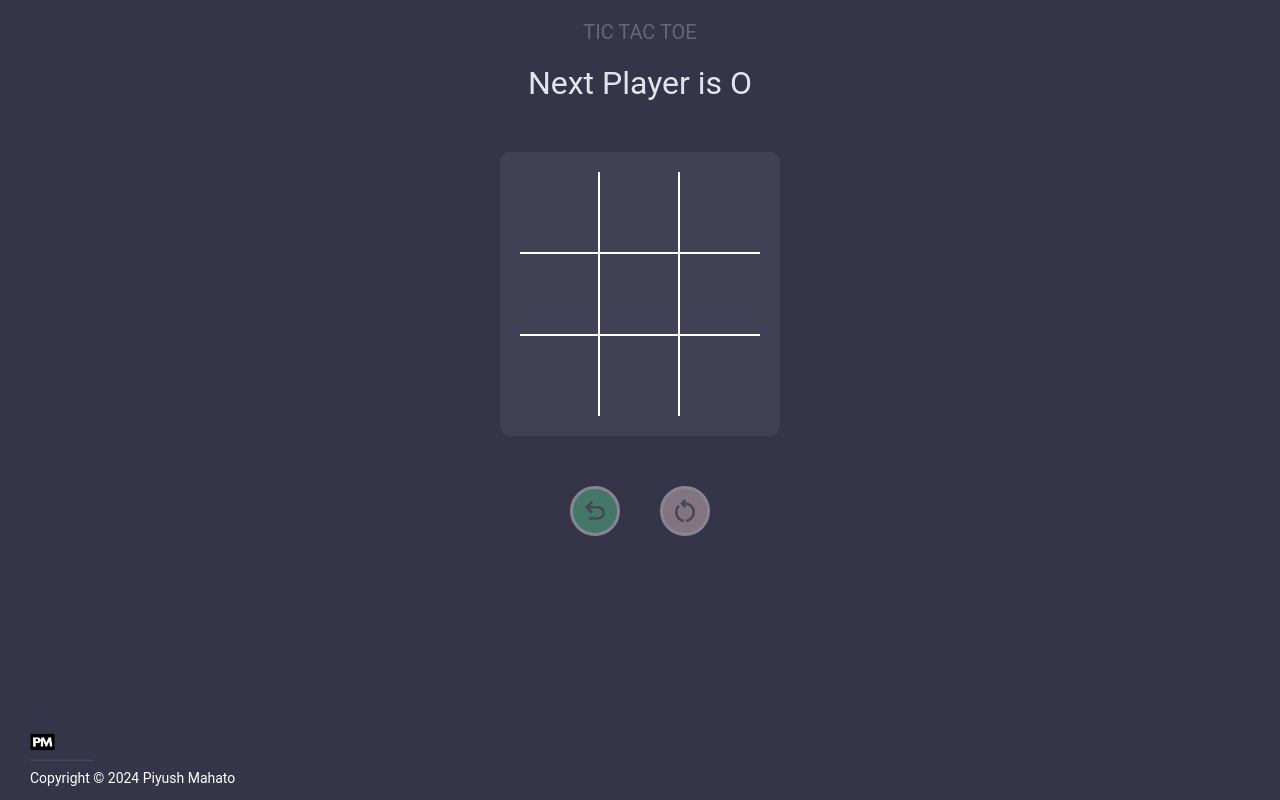
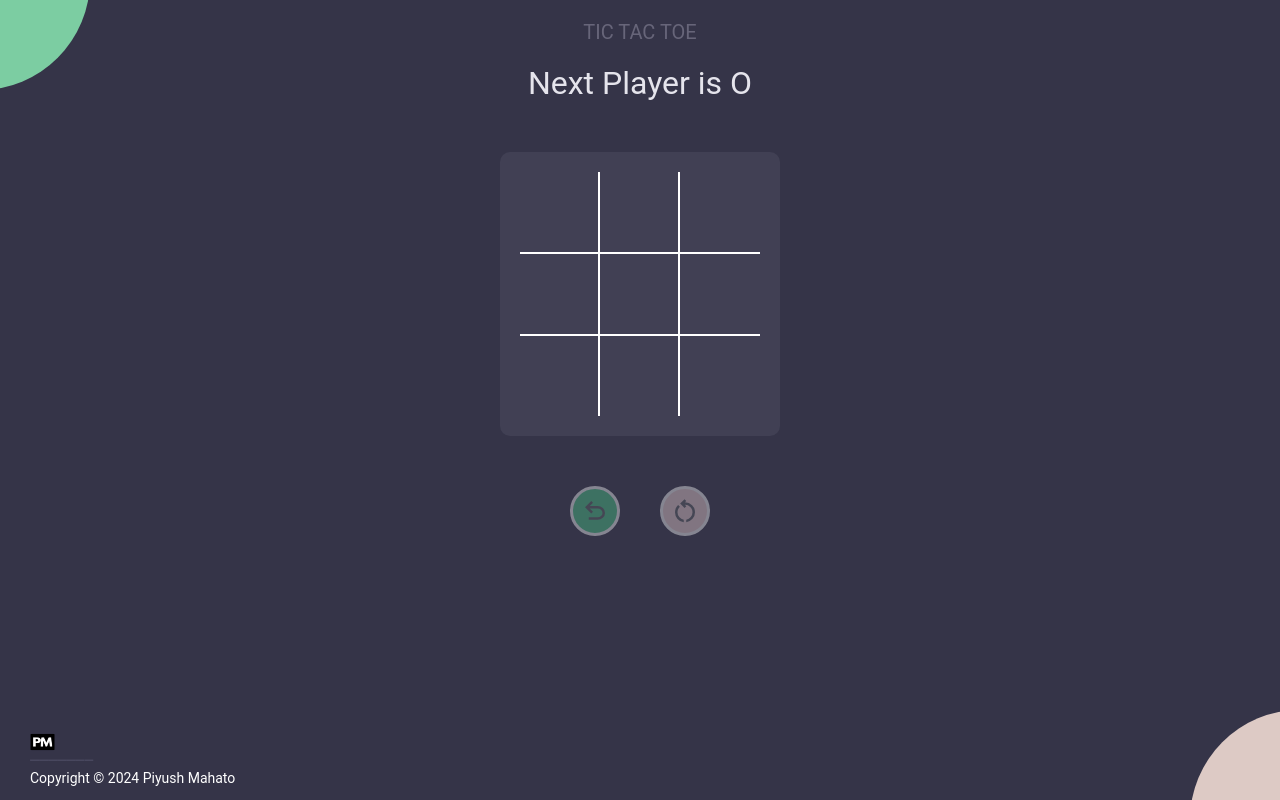
Before and after one commit to piyushmahatoGit/tictactoe-game, a React (Vite) app: page / in a window 1280 px wide. Built offline with nearby package versions, Linux system fonts and the light colour scheme.

Commit message:
added background circles

```diff
--- a/src/App.jsx
+++ b/src/App.jsx
@@ -72,6 +72,7 @@ function App() {
         <button type='button' onClick={() => location.reload()} className='btn-extra btn-restart' ><img className='restart-img' src='restart.svg'></img></button>
       </div>
       <Footer />
+      <div className='bg-balls'></div>
     </div>
   )
 }
--- a/src/styles.scss
+++ b/src/styles.scss
@@ -1,4 +1,4 @@
-$green: #c3e7d4;
+$green: #7ccda2;
 $orange: #ddcac5;
 $blue: #353448;
 $gray: rgb(103, 101, 121);
@@ -108,7 +108,7 @@ button {
   margin-top: 50px;
   border: 3px solid rgb(255, 255, 255);
   opacity: 0.4;
-  background-color: #5ddc9a;
+  background-color: #4ccd8a;
 }
 .btn-restart{
   background-color: rgb(245, 215, 215);
@@ -190,10 +190,10 @@ button {
 
 .bg-balls {
   position: fixed;
-  top: 0;
-  left: 0;
-  right: 0;
-  bottom: 0;
+  top: -20px;
+  left: -20px;
+  right: -20px;
+  bottom: -20px;
   min-width: 100%;
   z-index: -1;
 
```
